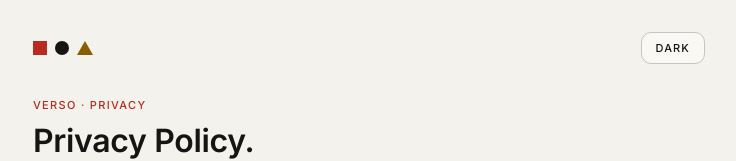
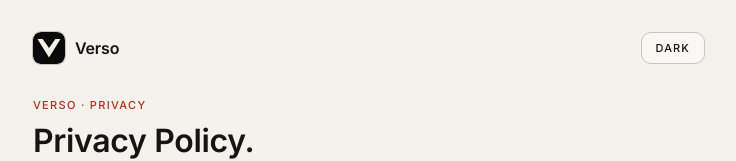
Before and after one commit to adylabs-dev/policies, a plain HTML site: page privacy-policy.html in a window 1280 px wide. Shown: the top 161 px of the page, without its empty margins (271-1007 px from the left). Drawn offline with Linux system fonts and the light colour scheme.

Commit message:
Replace generic mark with Verso app logo (V tile + wordmark)

```diff
--- a/privacy-policy.html
+++ b/privacy-policy.html
@@ -13,7 +13,13 @@
 <body>
 <div class="page">
 <header class="topbar">
-  <div class="mark" aria-hidden="true"><span class="sq"></span><span class="ci"></span><span class="tri"></span></div>
+  <a class="brand" href="index.html" aria-label="Verso home">
+    <svg class="logo" viewBox="0 0 100 100" width="32" height="32" aria-hidden="true">
+      <rect width="100" height="100" rx="24" fill="#0A0A0A"/>
+      <path d="M14 22 L30 22 L50 50 L70 22 L86 22 L50 80 Z" fill="#F5F1E8"/>
+    </svg>
+    <span class="wordmark">Verso</span>
+  </a>
   <button class="theme-toggle" id="themeToggle" aria-label="Toggle dark mode">Dark</button>
 </header>
 
--- a/styles.css
+++ b/styles.css
@@ -80,25 +80,23 @@ body {
   margin-bottom: 32px;
 }
 
-.mark {
+.brand {
   display: inline-flex;
   align-items: center;
-  gap: 8px;
+  gap: 10px;
+  text-decoration: none;
+  color: var(--ink);
 }
-.mark .sq {
-  width: 14px; height: 14px;
-  background: var(--accent);
+.brand .logo {
+  display: block;
+  border-radius: 8px;
+  /* keeps the dark icon tile visible on the dark background */
+  box-shadow: 0 0 0 1px var(--outline);
 }
-.mark .ci {
-  width: 14px; height: 14px;
-  border-radius: 999px;
-  background: var(--ink);
-}
-.mark .tri {
-  width: 0; height: 0;
-  border-left: 8px solid transparent;
-  border-right: 8px solid transparent;
-  border-bottom: 14px solid var(--gold);
+.brand .wordmark {
+  font-size: 16px;
+  font-weight: 600;
+  letter-spacing: -0.01em;
 }
 
 .theme-toggle {
```
Also changed, not shown: data-deletion.html (+7 -1 lines), index.html (+7 -1 lines), terms-of-service.html (+7 -1 lines).
